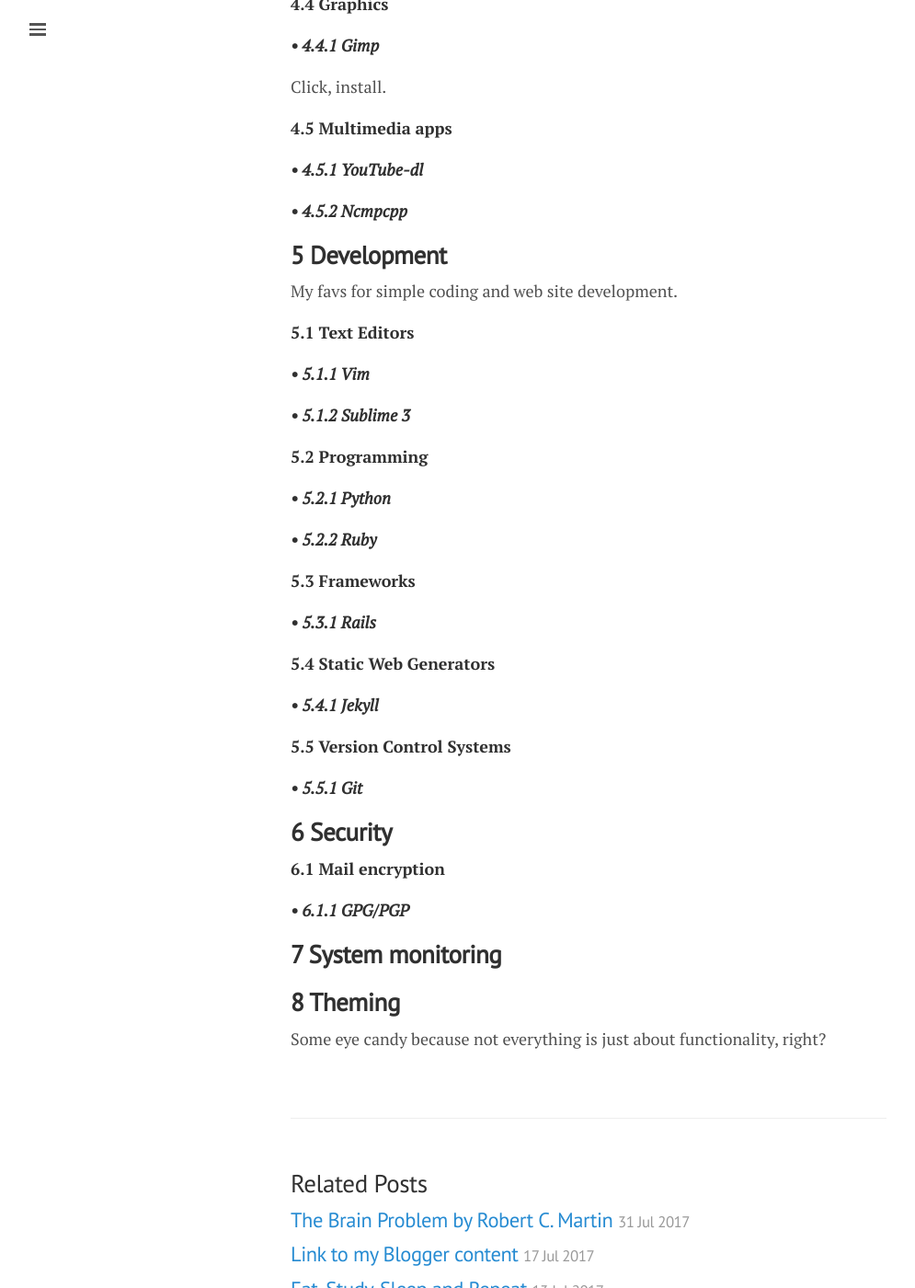
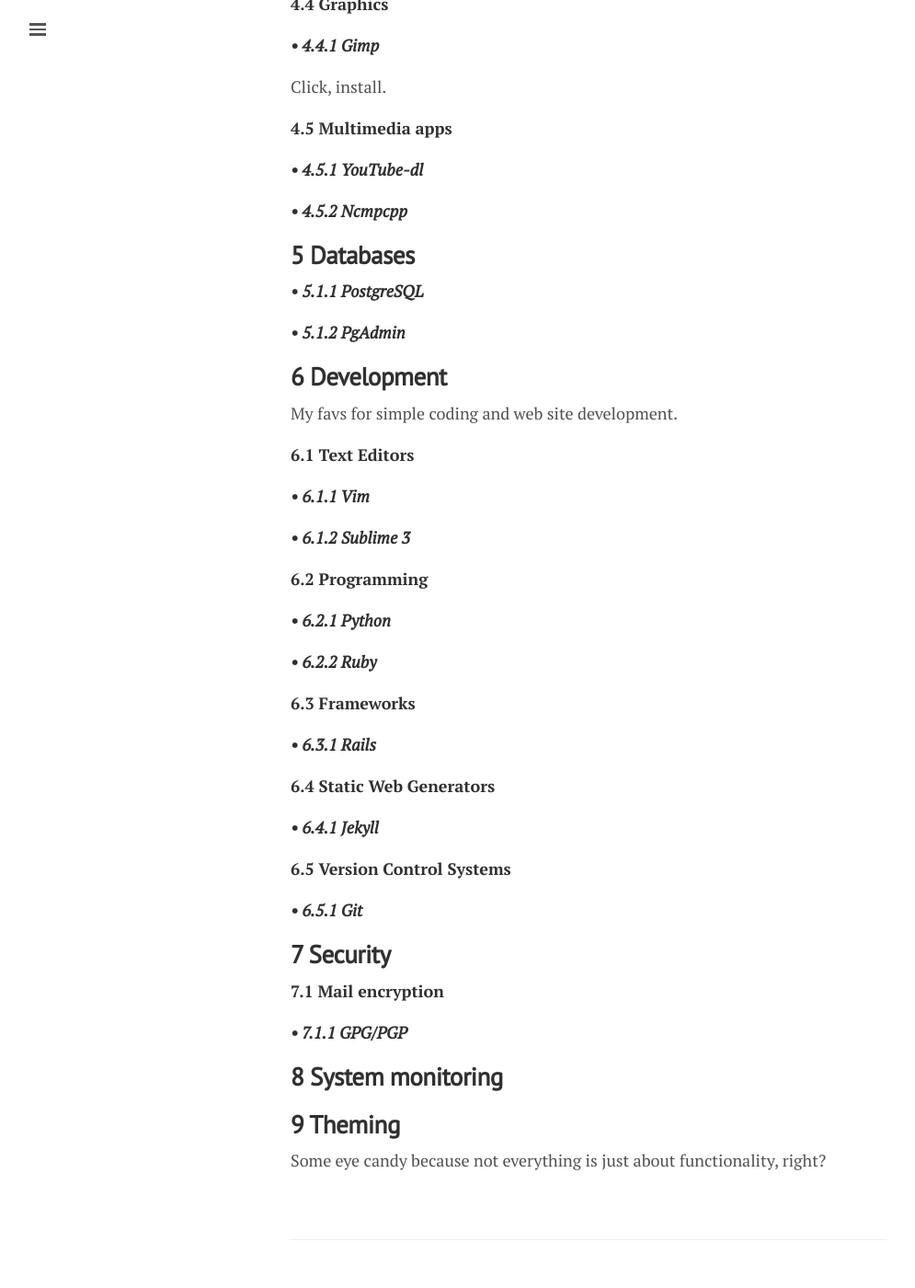
Before and after one commit to lgeurts/lgeurts.github.io, a Jekyll site: the page built from _posts/2017-07-11-bunsenlabs-linux-setup-notes-for dell-inspiron-6000.md, in a window 1280 px wide and 1400 px high, scrolled down 2976 px. Shown: the whole window at 92% size, without its empty margins (0-995 px from the left). Built offline with Jekyll 4.4.1, drawn with Linux system fonts in a browser that asks for light colours; nearby versions of some CDN libraries; comment, search, counter and statistics services are not loaded.

Commit message:
Update 2017-07-11-bunsenlabs-linux-setup-notes-for dell-inspiron-6000.md

```diff
--- a/_posts/2017-07-11-bunsenlabs-linux-setup-notes-for dell-inspiron-6000.md
+++ b/_posts/2017-07-11-bunsenlabs-linux-setup-notes-for dell-inspiron-6000.md
@@ -88,45 +88,52 @@
 
 ***• 4.5.2 Ncmpcpp***
 
-**5 Development**
+**5 Databases**
+---------------
+
+***• 5.1.1 PostgreSQL***
+
+***• 5.1.2 PgAdmin***
+
+**6 Development**
 -----------------
 
 My favs for simple coding and web site development.
 
-**5.1 Text Editors**
+**6.1 Text Editors**
 
-***• 5.1.1 Vim***
+***• 6.1.1 Vim***
 
-***• 5.1.2 Sublime 3***
+***• 6.1.2 Sublime 3***
 
-**5.2 Programming**
+**6.2 Programming**
 
-***• 5.2.1 Python***
+***• 6.2.1 Python***
 
-***• 5.2.2 Ruby***
+***• 6.2.2 Ruby***
 
-**5.3 Frameworks**
+**6.3 Frameworks**
 
-***• 5.3.1 Rails***
+***• 6.3.1 Rails***
 
-**5.4 Static Web Generators**
+**6.4 Static Web Generators**
 
-***• 5.4.1 Jekyll***
+***• 6.4.1 Jekyll***
 
-**5.5 Version Control Systems**
+**6.5 Version Control Systems**
 
-***• 5.5.1 Git***
+***• 6.5.1 Git***
 
-**6 Security**
+**7 Security**
 --------------
 
-**6.1 Mail encryption**
+**7.1 Mail encryption**
 
-***• 6.1.1 GPG/PGP***
+***• 7.1.1 GPG/PGP***
 
-**7 System monitoring**
+**8 System monitoring**
 -----------------------
 
-**8 Theming**
+**9 Theming**
 -------------
 Some eye candy because not everything is just about functionality, right?
```
